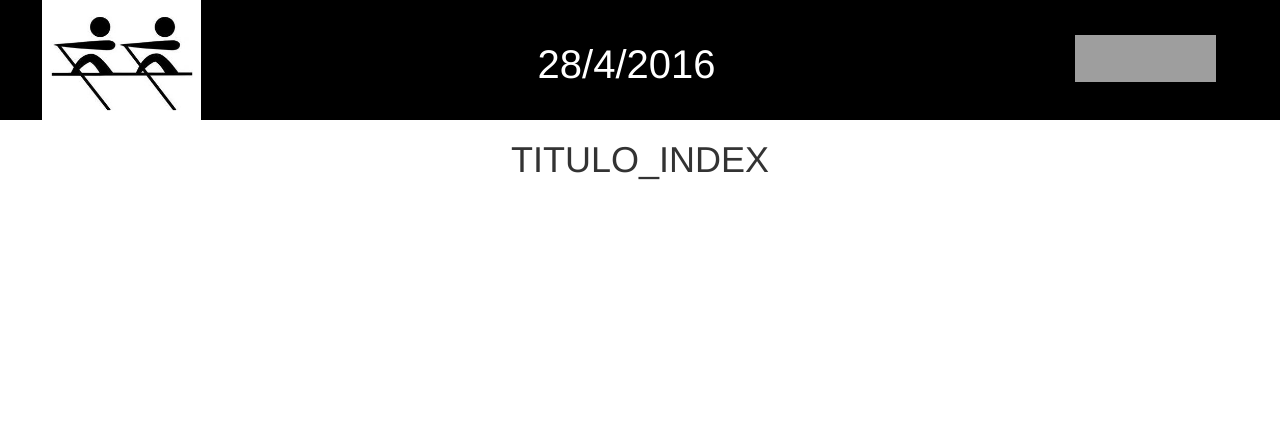
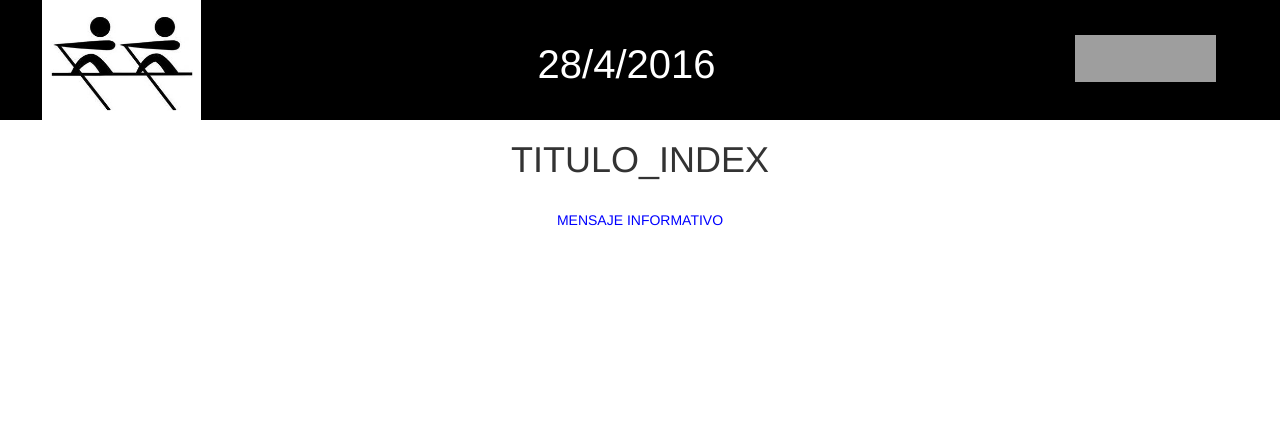
Before and after one commit to SergioPadilla/Tecnologias-Web, a PHP site: page / in a window 1280 px wide. Shown: the top 425 px of the page. Run offline with PHP 8.4, Linux system fonts and the light colour scheme; data that the repository does not hold is empty; a stand-in replaces the project's code that opens the database connection; some libraries are stand-ins or nearby versions; grey boxes are pictures that could not be loaded.

Commit message:
añadido mensaje informativo y reformando tabla de turnos

```diff
--- a/CSS/estilo.css
+++ b/CSS/estilo.css
@@ -96,8 +96,8 @@ div#titulo {
 }
 
 .tablas {
-    margin-left: 30%;
-    margin-right: 30%;
+    margin-left: 20%;
+    margin-right: 20%;
 }
 
 .table #columns_index {
@@ -112,6 +112,11 @@ label#mensaje_error {
     color: red;
 }
 
+#mensaje_informativo {
+    color: blue;
+    text-align: center;
+}
+
 .nav-tabs > li > a:hover {
     border-color: #eee #eee #ddd;
 }
--- a/PHP/libreria.php
+++ b/PHP/libreria.php
@@ -62,27 +62,31 @@ function mostrarColas(){
     $base=NOMBRE_BD;
 
     $conexion=new Servidor_Base_Datos($ser,$usu,$pass,$base);
-    $sql='SELECT * FROM colas WHERE estado=2 ORDER BY prioridad,id';
+    $sql='SELECT * FROM colas c, recursos r WHERE r.codigo = c.codigo_recurso AND c.estado=2 ORDER BY c.prioridad,c.id';
     $conexion->consulta($sql);
 
     if($conexion->numero_filas() != 0){
         $cadena = "<div class=\"table-responsive\">";
         $cadena .= "<table id=\"columns_index\" class=\"table table-striped\">";
         $cadena .= "<colgroup>";
-        $cadena .= "<col width='50%'>";
-        $cadena .= "<col width='50%'>";
+        $cadena .= "<col width='25%'>";
+        $cadena .= "<col width='25%'>";
+        $cadena .= "<col width='25%'>";
+        $cadena .= "<col width='25%'>";
         $cadena .= "</colgroup>";
         $cadena .= "<thead>";
         $cadena .= "<tr>";
-        $cadena .= "<th>Código Usuario</th>";
-        $cadena .= "<th>Recurso</th>";
+        $cadena .= "<th>Usuario</th>";
+        $cadena .= "<th>Nombre</th>";
+        $cadena .= "<th>Lugar</th>";
+        $cadena .= "<th>Hora</th>";
         $cadena .= "</tr>";
         $cadena .= "</thead>";
         $cadena .= "<tbody>";
 
         while($reg=$conexion->extraer_registro()) {
             $cadena .= "<tr>";
-            $cadena .= "<td>".$reg["id"]."</td><td>".$reg["codigo"]."</td>";
+            $cadena .= "<td>".$reg["codigo_usuario"]."</td><td>".$reg["nombre"]."</td><td>".$reg["lugar"]."</td>";
             $cadena .= "</tr>\n";
         }
 
--- a/index.php
+++ b/index.php
@@ -31,6 +31,9 @@
                 mostrarColas();
             ?>
         </div>
+        <div id="mensaje_informativo">
+            MENSAJE INFORMATIVO
+        </div>
     </div>
 
     <!-- Pie -->
```
